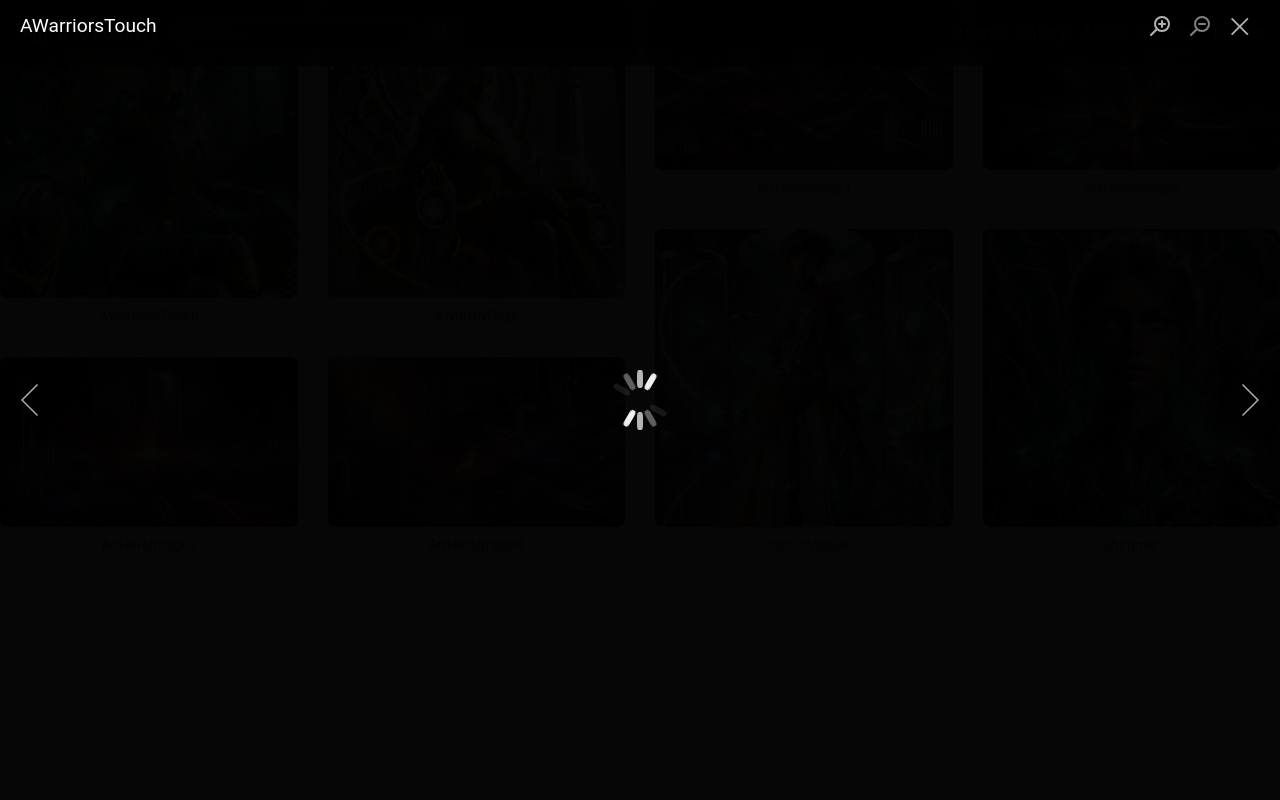
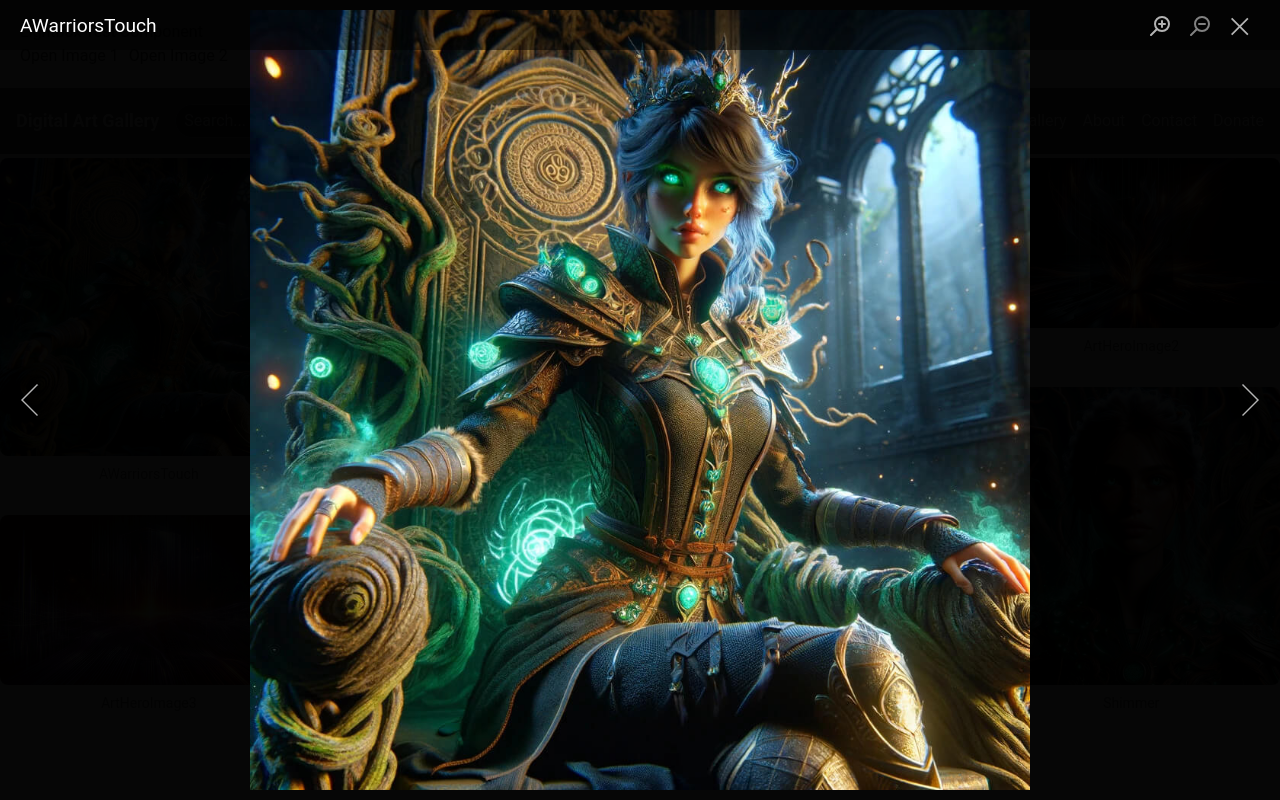
Before and after one commit to Yoshi-jrd/DigitalArtGallery, a React (Create React App) app: page /gallery in a window 1280 px wide. Both pictures are taken after a click on the element "AWarriorsTouch". Built offline with nearby package versions, Linux system fonts and the light colour scheme.

Commit message:
troubleshooting the lightbox for Gallery.js. Errors related to lightbox thinking the image is opened already; modal, and aria errors. added lightbox test.

```diff
--- a/src/App.js
+++ b/src/App.js
@@ -10,10 +10,13 @@ import Contact from './pages/Contact';
 import About from './pages/About';
 import Donate from './pages/Donate';
 
+import TestLightbox from './tests/TestLightbox';
+
 function App() {
   return (
     <GalleryProvider>
     <Router>
+      <TestLightbox />
       <ScrollToTop /> {/* Ensures scroll-to-top on route change */}
       <Navigation />
         <Routes>
--- a/src/pages/Gallery.js
+++ b/src/pages/Gallery.js
@@ -1,23 +1,22 @@
-import React, { useState, useEffect } from 'react';
+import React, { useState, useEffect, useCallback } from 'react';
 import Masonry from 'react-masonry-css';
 import Lightbox from 'react-image-lightbox';
 import 'react-image-lightbox/style.css'; // Import lightbox style
 import '../styles/Gallery.css'; // Import your Gallery.css file
 
-// Function to dynamically import all images from the 'src/assets/images' folder
+// Function to dynamically import all images from the 'src/assets/gallery' folder
 const importAllImages = (requireContext) => {
     return requireContext.keys().map((key, index) => {
-        // Extract filename from the key for title purposes
         const fileName = key.replace('./', '').replace(/\.[^/.]+$/, '');
         return {
             id: index,
-            url: requireContext(key),
+            url: requireContext(key), // Ensure these paths are correct and accessible
             title: fileName.charAt(0).toUpperCase() + fileName.slice(1).replace(/-/g, ' '),
         };
     });
 };
 
-// Adjusted path to match the new image location within src
+// Import images from the gallery folder
 const images = importAllImages(require.context('../assets/gallery', false, /\.(png|jpe?g|svg)$/));
 
 const GalleryPage = () => {
@@ -26,8 +25,29 @@ const GalleryPage = () => {
     const [currentImage, setCurrentImage] = useState(0);
 
     useEffect(() => {
-        setArtworks(images); // Set the dynamically imported images as artworks
+        // Load the images when the component mounts
+        setArtworks(images);
     }, []);
+
+    // Logging the artworks array to confirm loading
+    console.log('Artworks:', artworks);
+
+    // Manage scroll behavior and aria-hidden settings when Lightbox is open
+    useEffect(() => {
+        if (isOpen && artworks.length > 0) {
+            document.body.style.overflow = 'hidden'; // Prevent scrolling
+            document.body.setAttribute('aria-hidden', 'true'); // Prevent hidden body from assistive tech
+        } else {
+            document.body.style.overflow = ''; // Re-enable scrolling
+            document.body.removeAttribute('aria-hidden'); // Remove aria-hidden to ensure accessibility
+        }
+
+        // Cleanup function
+        return () => {
+            document.body.style.overflow = '';
+            document.body.removeAttribute('aria-hidden');
+        };
+    }, [isOpen, artworks.length]);
 
     const breakpointColumnsObj = {
         default: 4,
@@ -36,15 +56,27 @@ const GalleryPage = () => {
         500: 1,
     };
 
-    const handleOpenLightbox = (index) => {
-        if (artworks.length > 0) {
-            setCurrentImage(index);
-            setIsOpen(true);
+    // Memoized function to handle image click and open Lightbox
+    const handleOpenLightbox = useCallback((index) => {
+        if (!isOpen) { // Ensure Lightbox is not already open
+            console.log('Opening Lightbox for index:', index);
+            console.log('URL of clicked image:', artworks[index]?.url); // Log the URL of the clicked image
+            setCurrentImage(index); // Set the current image index to the clicked image
+            setIsOpen(true); // Open the Lightbox
         }
-    };
+    }, [isOpen, artworks]);
+
+    // Memoized function to handle closing of the Lightbox
+    const handleCloseLightbox = useCallback(() => {
+        if (isOpen) { // Only close if Lightbox is open
+            console.log('Closing Lightbox');
+            setIsOpen(false); // Properly close the Lightbox and reset state
+            document.body.removeAttribute('aria-hidden'); // Remove aria-hidden when Lightbox closes
+        }
+    }, [isOpen]);
 
     return (
-        <div>
+        <div className="gallery-container">
             {artworks.length > 0 ? (
                 <Masonry
                     breakpointCols={breakpointColumnsObj}
@@ -56,6 +88,7 @@ const GalleryPage = () => {
                             <img
                                 src={art.url}
                                 alt={art.title || 'Artwork'}
+                                loading="auto"
                                 style={{ width: '100%', display: 'block' }}
                             />
                             <p>{art.title}</p>
@@ -68,19 +101,18 @@ const GalleryPage = () => {
 
             {isOpen && artworks.length > 0 && (
                 <Lightbox
-                    mainSrc={artworks[currentImage].url}
-                    nextSrc={artworks[(currentImage + 1) % artworks.length].url}
-                    prevSrc={
-                        artworks[(currentImage + artworks.length - 1) % artworks.length].url
-                    }
-                    onCloseRequest={() => setIsOpen(false)}
+                    ariaHideApp={false} // Prevent hiding the entire body from assistive tech
+                    mainSrc={artworks[currentImage]?.url}
+                    nextSrc={artworks[(currentImage + 1) % artworks.length]?.url}
+                    prevSrc={artworks[(currentImage + artworks.length - 1) % artworks.length]?.url}
+                    onCloseRequest={handleCloseLightbox}
                     onMovePrevRequest={() =>
                         setCurrentImage((currentImage + artworks.length - 1) % artworks.length)
                     }
                     onMoveNextRequest={() =>
                         setCurrentImage((currentImage + 1) % artworks.length)
                     }
-                    imageTitle={artworks[currentImage].title}
+                    imageTitle={artworks[currentImage]?.title}
                 />
             )}
         </div>
--- a/src/styles/Gallery.css
+++ b/src/styles/Gallery.css
@@ -6,6 +6,12 @@ body {
     background-color: #f0f0f0;
     color: #333;
   }
+
+  /* Gallery container */
+.gallery-container {
+    padding-top: 70px; /* Adjust based on the height of your sticky nav */
+  }
+
 
   /* Masonry Grid */
   .my-masonry-grid {
@@ -154,7 +160,6 @@ body {
   img {
     max-width: 100%;
     height: auto;
-    loading: auto; /* Avoid lazy loading to maintain vibrant display */
   }
 
   /* Responsive Adjustments */
--- /dev/null
+++ b/src/tests/TestLightbox.js
@@ -0,0 +1,55 @@
+// src/TestLightbox.js
+import React, { useState } from 'react';
+import Lightbox from 'react-image-lightbox';
+import 'react-image-lightbox/style.css'; // Import Lightbox styles
+
+const TestLightbox = () => {
+  const [isOpen, setIsOpen] = useState(false);
+  const [currentImage, setCurrentImage] = useState(0);
+
+  // Test images array with known working URLs from your previous logs
+  const images = [
+    '/static/media/AWorthyGaze.98cab3a9a067d2fbce3e.jpg',
+    '/static/media/AWarriorsTouch.05b2b27ad4e7aceb5dd5.jpg',
+  ];
+
+  // Function to open the Lightbox at the clicked index
+  const openLightbox = (index) => {
+    console.log('Opening Lightbox at index:', index);
+    setCurrentImage(index);
+    setIsOpen(true);
+  };
+
+  // Function to close the Lightbox
+  const closeLightbox = () => {
+    console.log('Closing Lightbox');
+    setIsOpen(false);
+  };
+
+  return (
+    <div style={{ padding: '20px' }}>
+      <h1>Lightbox Test Component</h1>
+      <div style={{ display: 'flex', gap: '10px' }}>
+        {images.map((image, index) => (
+          <button key={index} onClick={() => openLightbox(index)}>
+            Open Image {index + 1}
+          </button>
+        ))}
+      </div>
+
+      {isOpen && (
+        <Lightbox
+          mainSrc={images[currentImage]}
+          nextSrc={images[(currentImage + 1) % images.length]}
+          prevSrc={images[(currentImage + images.length - 1) % images.length]}
+          onCloseRequest={closeLightbox}
+          onMovePrevRequest={() => setCurrentImage((currentImage + images.length - 1) % images.length)}
+          onMoveNextRequest={() => setCurrentImage((currentImage + 1) % images.length)}
+          ariaHideApp={false} // Prevents setting aria-hidden on the entire body
+        />
+      )}
+    </div>
+  );
+};
+
+export default TestLightbox;
```
